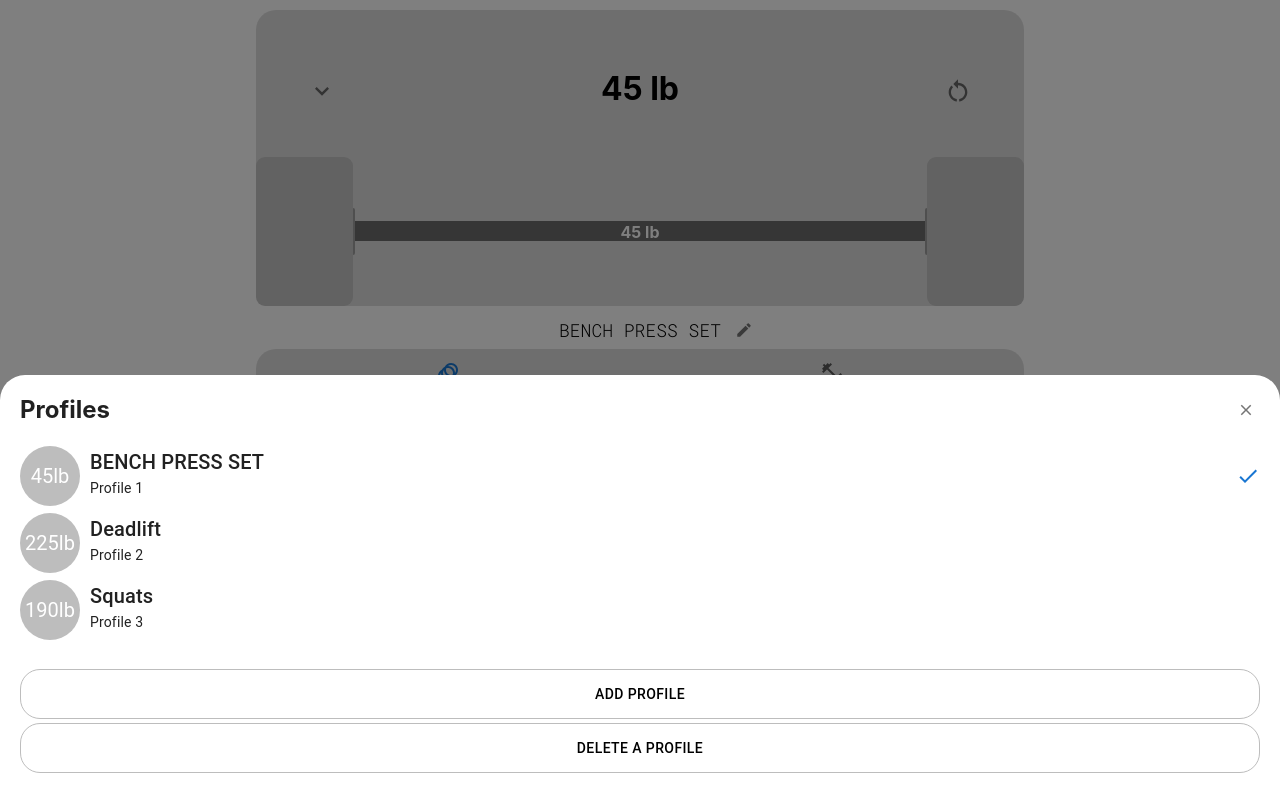
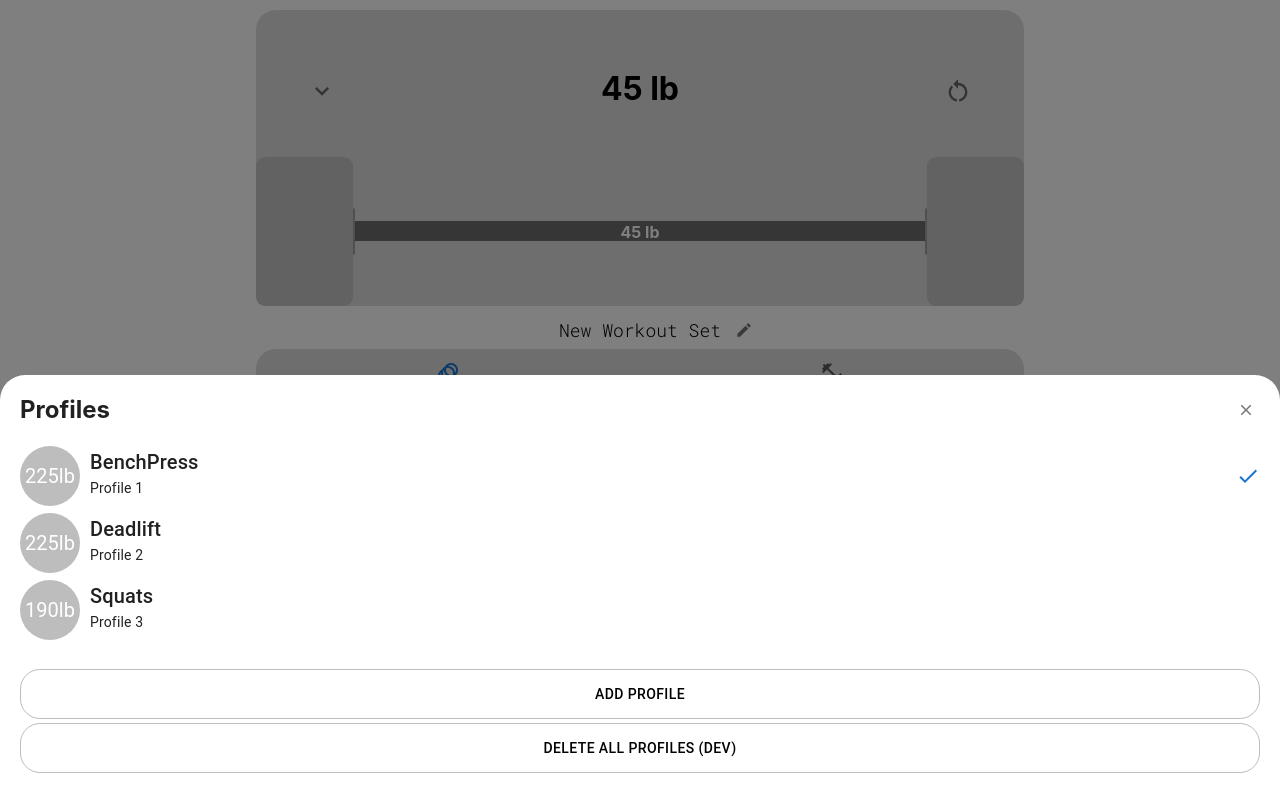
Before and after one commit to philliplam8/barbell-calculator, a React (Create React App) app: page / in a window 1280 px wide. Both pictures are taken after a click on the button 322 px from the left and 90 px from the top of the page. Built offline with nearby package versions, Linux system fonts and the light colour scheme.

Commit message:
feat: read and write localStorage for multiple profiles (BC-33 BC-34)

```diff
--- a/src/components/WeightDisplay/WeightProfileTitle.js
+++ b/src/components/WeightDisplay/WeightProfileTitle.js
@@ -1,6 +1,5 @@
 import { useEffect, useContext, useState, useRef } from 'react';
-import { WeightContext, INITIAL_WEIGHT_PROFILE } from '../../contexts/WeightContext';
-import { useLocalStorage } from '../../useLocalStorage';
+import { WeightContext } from '../../contexts/WeightContext';
 import IconButton from '@mui/material/IconButton';
 import EditIcon from '@mui/icons-material/Edit';
 import DoneIcon from '@mui/icons-material/Done';
@@ -9,15 +8,15 @@ import './WeightProfileTitle.css';
 export default function WeightProfileTitle() {
 
     const TITLE_EMPTY = 'UNTITLED PROFILE';
-    const LOCAL_STORAGE_OBJECT_KEY = 'profileTitle';
+    // const LOCAL_STORAGE_OBJECT_KEY = 'profileTitle';
 
     const { profileTitleValue } = useContext(WeightContext);
-    // const [title, setTitle] = profileTitleValue;
-    const [titleContext, setTitleContext] = profileTitleValue;
-    const [title, setTitle] = useLocalStorage(
-        LOCAL_STORAGE_OBJECT_KEY,
-        INITIAL_WEIGHT_PROFILE.profileTitle,
-        setTitleContext);
+    const [title, setTitle] = profileTitleValue;
+    // const [titleContext, setTitleContext] = profileTitleValue;
+    // const [title, setTitle] = useLocalStorage(
+    //     LOCAL_STORAGE_OBJECT_KEY,
+    //     INITIAL_WEIGHT_PROFILE.profileTitle,
+    //     setTitleContext);
 
     const [isToggle, setIsToggle] = useState(false);
     const inputRef = useRef(null);
--- a/src/components/WeightProfileDrawer/MenuItem.css
+++ b/src/components/WeightProfileDrawer/MenuItem.css
@@ -3,6 +3,10 @@
     flex-direction: row;
     justify-content: space-between;
     margin: 7px 0px;
+}
+
+.menu--item:hover {
+    background-color: #f5f5f5;
 }
 
 .menu--item-info {
--- a/src/components/WeightProfileDrawer/MenuItem.js
+++ b/src/components/WeightProfileDrawer/MenuItem.js
@@ -1,3 +1,5 @@
+import { useContext } from 'react';
+import { WeightContext } from '../../contexts/WeightContext';
 import { Typography } from '@mui/material';
 import Avatar from '@mui/material/Avatar';
 import CheckIcon from '@mui/icons-material/Check';
@@ -5,8 +7,25 @@ import './MenuItem.css';
 
 export default function MenuItem(props) {
 
+    const { importedProfileValue } = useContext(WeightContext);
+    const [importedProfile, setImportedProfile] = importedProfileValue;
+
+    const clickedMenuItem = `profile${props.profileNumber}`
+
+    // Update the selected menu item upon click
+    const menuItemClickHandler = () => {
+
+        if (clickedMenuItem !== importedProfile) {
+            // Update the Weight Context so that all edits go to the newly selected menu item
+            setImportedProfile(clickedMenuItem);
+
+        }
+    }
+
     return (
-        <div className='menu--item'>
+        <div className='menu--item'
+            onClick={menuItemClickHandler}
+            onMouseUp={clickedMenuItem !== importedProfile ? props.toggleDrawer("bottom", false) : null}>
             <div className='menu--item-info'>
                 <Avatar
                     alt='Weight Profile Total Weight'
@@ -16,11 +35,14 @@ export default function MenuItem(props) {
                     <Typography variant='body2'>Profile {props.profileNumber}</Typography>
                 </div>
             </div>
-            {props.current ?
-                <div className='menu--item-status'>
-                    <CheckIcon color='primary'/>
-                </div>
-                : null}
+            {/* Menu UI automatically updates to show the currently selected menu item */}
+            {
+                clickedMenuItem === importedProfile ?
+                    <div className='menu--item-status'>
+                        <CheckIcon color='primary' />
+                    </div>
+                    : null
+            }
         </div>
     );
 }
--- a/src/components/WeightProfileDrawer/WeightProfileDrawer.js
+++ b/src/components/WeightProfileDrawer/WeightProfileDrawer.js
@@ -10,10 +10,7 @@ import ExpandMoreIcon from '@mui/icons-material/ExpandMore';
 export default function WeightProfileDrawer() {
 
     const [state, setState] = useState({
-        top: false,
-        left: false,
         bottom: false,
-        right: false,
     });
 
     const DRAWER_DIRECTION = "bottom";
@@ -40,7 +37,7 @@ export default function WeightProfileDrawer() {
                 onClose={toggleDrawer(DRAWER_DIRECTION, false)}
                 onOpen={toggleDrawer(DRAWER_DIRECTION, true)}
             >
-                <WeightProfileMenu />
+                <WeightProfileMenu toggleDrawer={toggleDrawer} />
             </SwipeableDrawer>
         </div>
     );
--- a/src/components/WeightProfileDrawer/WeightProfileMenu.js
+++ b/src/components/WeightProfileDrawer/WeightProfileMenu.js
@@ -1,4 +1,5 @@
-import { useContext, useState } from 'react';
+import { useContext } from 'react';
+import { INITIAL_WEIGHT_PROFILE } from '../../contexts/WeightContext';
 import { MenuContext } from '../../contexts/MenuContext';
 import MenuItem from './MenuItem';
 import Button from '@mui/material/Button';
@@ -6,17 +7,30 @@ import IconButton from '@mui/material/IconButton';
 import CloseIcon from '@mui/icons-material/Close';
 import './WeightProfileMenu.css';
 
-
-export default function WeightProfileMenu() {
-
-    const [menus, setMenus] = useContext(MenuContext);
+export default function WeightProfileMenu(props) {
+    const { menusValue } = useContext(MenuContext);
+    const [menus, setMenus] = menusValue;
 
     const addMenuItemHandler = () => {
-        console.log('Clicked Add Profile');
+        const localStorageLength = localStorage.length;
+        let WEIGHT_PROFILE = { ...INITIAL_WEIGHT_PROFILE };
+        WEIGHT_PROFILE.key = `profile${localStorageLength + 1}`;
+        localStorage.setItem(`profile${localStorageLength + 1}`, JSON.stringify(WEIGHT_PROFILE));
+
+        // TODO update setMenus:
+        // - set the newest menu to current
+        // - display that profile/load it into context
     }
 
     const deleteMenuItemHandler = () => {
         console.log('Clicked Delete A Profile');
+    }
+
+    // For debugging/DEV
+    const devDeleteAll = () => {
+        localStorage.clear();
+        window.location.reload();
+        return false;
     }
 
     return (
@@ -25,7 +39,7 @@ export default function WeightProfileMenu() {
             <div className='menu--header'>
                 <h2>Profiles</h2>
                 <div className='menu--close'>
-                    <IconButton aria-label='edit-title' size='small'>
+                    <IconButton aria-label='edit-title' size='small' onClick={props.toggleDrawer("bottom", false)}>
                         <CloseIcon fontSize='inherit' />
                     </IconButton>
                 </div>
@@ -33,15 +47,34 @@ export default function WeightProfileMenu() {
 
             <div className='menu--body'>
                 <div className='menu--body-items'>
+                    {/* {menus.menuItems.map(item => (
+                        <MenuItem
+                            key={item.key}
+                            totalWeight={item.weight}
+                            title={item.title}
+                            profileNumber={item.key + 1}
+                            current={item.current} />
+                    ))} */}
+
                     {menus.menuItems.map(item => (
-                        <MenuItem key={item.key} totalWeight={item.weight} title={item.title} profileNumber={item.key + 1} current={item.current} />
+                        <MenuItem
+                            key={item.key}
+                            menuItem={item.menuItem}
+                            title={item.profileTitle}
+                            totalWeight={item.weight}
+                            profileNumber={item.key + 1}
+                            toggleDrawer={props.toggleDrawer}
+                        />
                     ))}
+
 
                 </div>
 
                 <div className='menu--profile-actions'>
                     <Button variant='outlined' onClick={addMenuItemHandler}>Add Profile</Button>
-                    <Button variant='outlined' onClick={deleteMenuItemHandler}>Delete A Profile</Button>
+                    {/* <Button variant='outlined' onClick={deleteMenuItemHandler}>Delete A Profile</Button> */}
+                    {/* for debugging/dev below*/}
+                    <Button onClick={devDeleteAll}>Delete All Profiles (Dev)</Button>
                 </div>
             </div>
 
--- a/src/contexts/MenuContext.js
+++ b/src/contexts/MenuContext.js
@@ -1,13 +1,14 @@
-import React, { useState, createContext, useContext, useEffect } from 'react';
-import { WeightContext } from './WeightContext';
+import React, { useState, createContext, useEffect } from 'react';
 
 export const MenuContext = createContext();
 
 export const MenuProvider = props => {
 
-    const { totalWeightValue, profileTitleValue } = useContext(WeightContext);
-    const [title, setTitle] = profileTitleValue;
-    const [totalWeight, setTotalWeight] = totalWeightValue;
+    const [profiles, setProfiles] = useState();
+    useEffect(() => {
+        const storage = { ...localStorage };
+        setProfiles(storage);
+    }, [setProfiles])
 
     // States
     const [menus, setMenus] = useState({
@@ -15,27 +16,28 @@ export const MenuProvider = props => {
             [
                 {
                     key: 0,
-                    title: title,
-                    weight: totalWeight,
-                    current: true
+                    profileTitle: 'BenchPress',
+                    weight: 225,
                 },
                 {
                     key: 1,
-                    title: 'Deadlift',
+                    profileTitle: 'Deadlift',
                     weight: 225,
-                    current: false
                 },
                 {
                     key: 2,
-                    title: 'Squats',
+                    profileTitle: 'Squats',
                     weight: 190,
-                    current: false
                 }
             ]
     });
 
     return (
-        <MenuContext.Provider value={[menus, setMenus]}>
+        <MenuContext.Provider
+            value={{
+                menusValue: [menus, setMenus]
+            }}
+        >
             {props.children}
         </MenuContext.Provider>
     );
--- a/src/contexts/WeightContext.js
+++ b/src/contexts/WeightContext.js
@@ -1,38 +1,17 @@
 import React, { useState, createContext, useEffect } from 'react';
 
 // Initial Values
-const TITLE_DEFAULT = 'BENCH PRESS SET';
+const TITLE_DEFAULT = 'New Workout Set';
 const INTIIAL_BAR_WEIGHT = 45; // Most common barbell weight
 const INITIAL_TOTAL_WEIGHT = INTIIAL_BAR_WEIGHT;
 const INITIAL_PLATE_AMOUNT = 0;
+const INITIAL_PROFILE_NAME = 'profile1';
 
 export const INITIAL_WEIGHT_PROFILE = {
+    key: INITIAL_PROFILE_NAME,
     profileTitle: TITLE_DEFAULT,
     barWeight: INTIIAL_BAR_WEIGHT,
-    plate2point5: INITIAL_PLATE_AMOUNT,
-    plate5: INITIAL_PLATE_AMOUNT,
-    plate10: INITIAL_PLATE_AMOUNT,
-    plate25: INITIAL_PLATE_AMOUNT,
-    plate35: INITIAL_PLATE_AMOUNT,
-    plate45: INITIAL_PLATE_AMOUNT,
-    plate55: INITIAL_PLATE_AMOUNT
-}
-
-export const WeightContext = createContext();
-
-export const WeightProvider = props => {
-
-    // States
-    const [title, setTitle] = useState(TITLE_DEFAULT);
-    const [tab, setTab] = useState(0);
-    const [totalPlates, setTotalPlates] = useState(0);
-    const [totalWeight, setTotalWeight] = useState(INITIAL_TOTAL_WEIGHT);
-    const [barWeight, setBarWeight] = useState(
-        JSON.parse(localStorage.getItem("barWeight")) || INTIIAL_BAR_WEIGHT);
-
-    const [plateAmount, setPlateAmount] = useState(
-        JSON.parse(localStorage.getItem("plateAmount")) ||
-        {
+    plateAmount: {
         plates:
             [
                 {
@@ -97,21 +76,87 @@ export const WeightProvider = props => {
                     plateClass: 'plate55 plate--width-large',
                     plateDisplay: 'plate--off',
                     currentlySelected: false
-                    },
+                }
             ]
+    }
+}
+
+export const WeightContext = createContext();
+
+export const WeightProvider = props => {
+
+    // General UI States
+    const [tab, setTab] = useState(0);
+
+    // Selected profile to be imported from Menu/Local Storage
+    const [importedProfile, setImportedProfile] = useState(INITIAL_PROFILE_NAME);
+
+    // Weight Profile State
+    const [title, setTitle] = useState(() => {
+        const storage = localStorage.getItem(importedProfile);
+        if (storage) {
+            const weightProfile = JSON.parse(storage);
+            return weightProfile.profileTitle;
+        }
+        else {
+            return INITIAL_WEIGHT_PROFILE.profileTitle;
+        }
     });
 
+    // Barbell Weight State
+    const [barWeight, setBarWeight] = useState(() => {
+        const storage = localStorage.getItem(importedProfile);
+        if (storage) {
+            const weightProfile = JSON.parse(storage);
+            return weightProfile.barWeight;
+        } else {
+            return INITIAL_WEIGHT_PROFILE.barWeight;
+        }
+    });
+
+    // Plate State
+    const [totalPlates, setTotalPlates] = useState(0);
+    const [totalWeight, setTotalWeight] = useState(INITIAL_TOTAL_WEIGHT);
+    const [plateAmount, setPlateAmount] = useState(() => {
+        const storage = localStorage.getItem(importedProfile);
+        if (storage) {
+            const weightProfile = JSON.parse(storage);
+            return weightProfile.plateAmount;
+        } else {
+            return INITIAL_WEIGHT_PROFILE.plateAmount;
+        }
+    });
+
+    // Read localStorage/import profile data first if menu item has changed
     useEffect(() => {
-        localStorage.setItem("barWeight", barWeight);
-        localStorage.setItem("plateAmount", JSON.stringify(plateAmount));
-    }, [barWeight, plateAmount]);
+        if (localStorage.getItem(importedProfile)) {
+            // Extract data from importedProfile
+            const profile = JSON.parse(localStorage.getItem(importedProfile));
 
+            // Import title, barbell, plates from this profile into all state context
+            setTitle(profile.profileTitle);
+            setBarWeight(profile.barWeight);
+            setPlateAmount(profile.plateAmount);
+        }
+    }, [importedProfile]);
+
+    // Update localStorage when updating details for the same menu item
+    useEffect(() => {
+        const newWeightProfile = {
+            key: importedProfile,
+            profileTitle: title,
+            barWeight: barWeight,
+            plateAmount: plateAmount
+        }
+        localStorage.setItem(importedProfile, JSON.stringify(newWeightProfile));
+    }, [title, barWeight, plateAmount, importedProfile]);
 
     return (
         <WeightContext.Provider
             value={{
+                importedProfileValue: [importedProfile, setImportedProfile],
+                currentTabValue: [tab, setTab],
                 profileTitleValue: [title, setTitle],
-                currentTabValue: [tab, setTab],
                 totalPlatesValue: [totalPlates, setTotalPlates],
                 totalWeightValue: [totalWeight, setTotalWeight],
                 barWeightValue: [barWeight, setBarWeight],
--- a/src/useLocalStorage.js
+++ b/src/useLocalStorage.js
@@ -25,7 +25,6 @@ export function useLocalStorage(objectKey, defaultValue, setContextState) {
     useEffect(() => {
         // Create copy of local storage
         let updatedProfile = JSON.parse(localStorage.getItem(KEY));
-        console.log(updatedProfile);
         let updatedValue;
 
         if (updatedProfile) {
```
Also changed, not shown: src/components/Barbell/Barbell.js (+12 -4 lines). Lines whose indentation alone changed are shown as unchanged.
